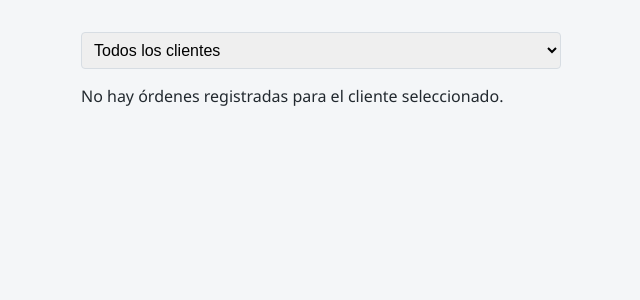
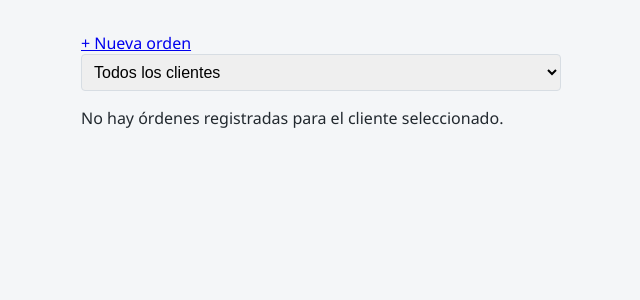
Before and after one commit to IgnaciaBazan/taller-mecanico-django, a Django app: template Mecanica/templates/Mecanica/listar_ordenes.html in a window 1280 px wide. Shown: the part 54-354 px from the top of the page, without its empty margins (103-743 px from the left). Run offline with Django 3.2, Linux system fonts and the light colour scheme; the template is opened without the code that fills it, so the values that code supplies are empty.

Commit message:
Agregar link para crear orden de trabajo, faltaba en el listado

```diff
--- a/Mecanica/templates/Mecanica/listar_ordenes.html
+++ b/Mecanica/templates/Mecanica/listar_ordenes.html
@@ -1,6 +1,7 @@
 {% extends "Mecanica/base.html" %}
 {% block contenido %}
 <form method="GET" action="{% url 'listar_ordenes' %}">
+    <a href="{% url 'crear_orden' %}">+ Nueva orden</a>
     <select name="cliente" onchange="this.form.submit()">
         <option value="">Todos los clientes</option>
         {% for c in clientes %}
```
